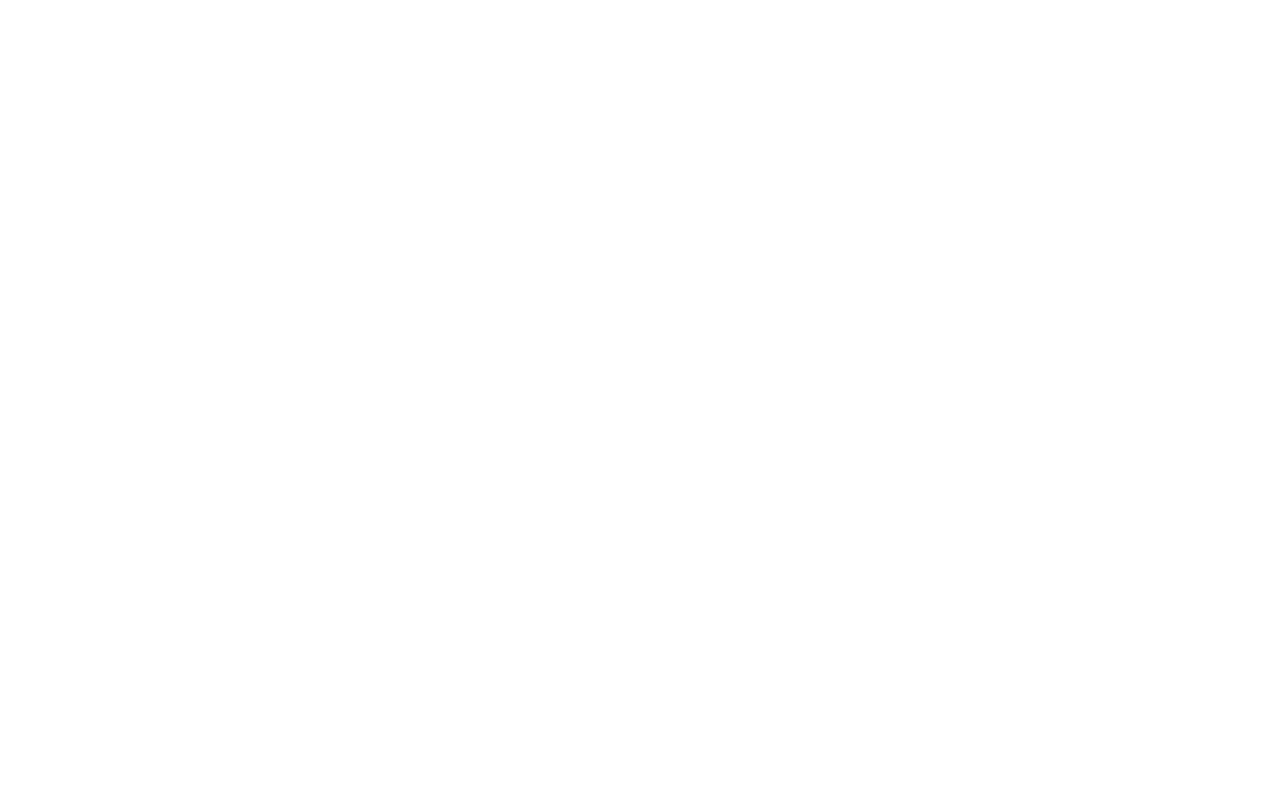
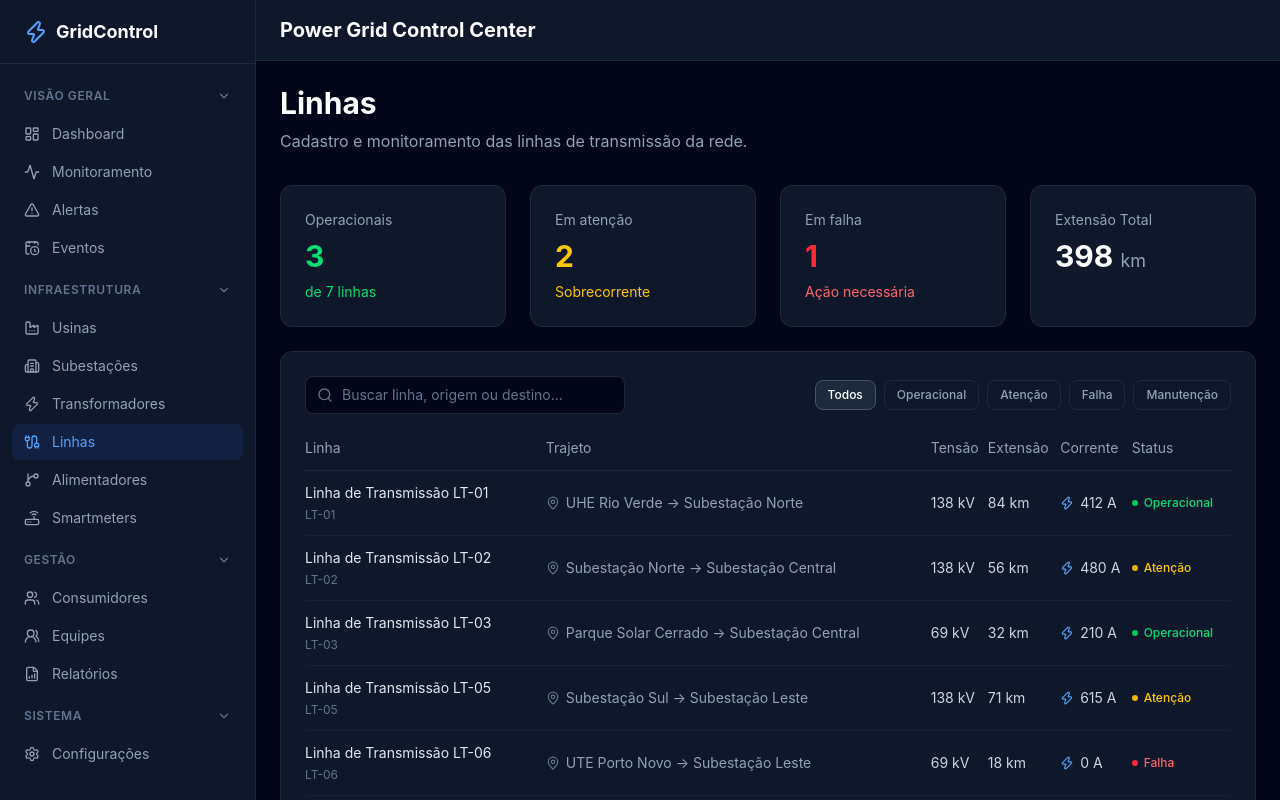
Before and after one commit to edsantos-dev/power-grid-control-center, a React (Vite) app in the folder frontend/: page /linhas in a window 1280 px wide. Before the commit this address had no page. Shown: the top 800 px of the page. Built offline with nearby package versions, Linux system fonts and the light colour scheme.

Commit message:
feat: register new routes in AppRoutes

```diff
--- a/frontend/src/routes/AppRoutes.tsx
+++ b/frontend/src/routes/AppRoutes.tsx
@@ -5,6 +5,10 @@
 import MainLayout from '../layouts/MainLayout'
 import Alertas from '../pages/Alertas'
 import Eventos from '../pages/Eventos'
+import Usinas from '../pages/Usinas'
+import Subestacoes from '../pages/Subestacoes'
+import Transformadores from '../pages/Transformadores'
+import Linhas from '../pages/Linhas'
 
 function AppRoutes() {
   return (
@@ -18,6 +22,10 @@
           <Route path="/monitoramento" element={<Monitoramento />} />
           <Route path="/alertas" element={<Alertas />} />
           <Route path="/eventos" element={<Eventos />} />
+          <Route path="/usinas" element={<Usinas />} />
+          <Route path="/subestacoes" element={<Subestacoes />} />
+          <Route path="/transformadores" element={<Transformadores />} />
+          <Route path="/linhas" element={<Linhas />} />
         </Route>
       </Routes>
     </BrowserRouter>
```
